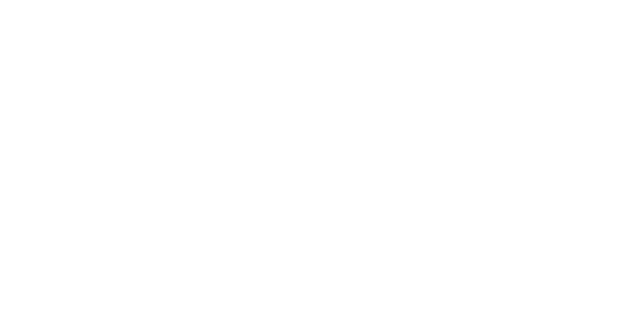
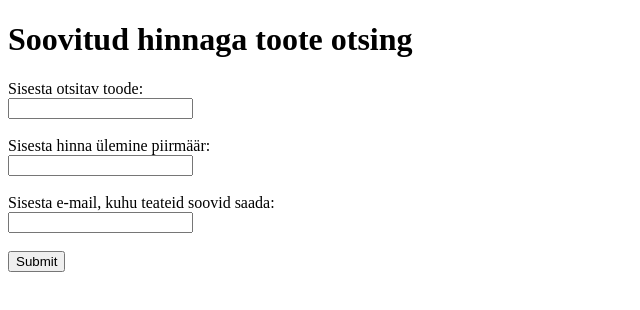
Before and after one commit to joonashendrik/grupitoo, a plain HTML site: page index.html in a window 1280 px wide. Shown: the whole page, without its empty margins (0-640 px from the left). Drawn offline with Linux system fonts and the light colour scheme.

Commit message:
html vorm input väljadega lisatud

```diff
--- a/index.html
+++ b/index.html
@@ -9,7 +9,19 @@
 </head>
 
 <body>
-
+    <h1>Soovitud hinnaga toote otsing</h1>
+    <form>
+        <label for="product">Sisesta otsitav toode: </label><br>
+        <input type="text" id="product" name="product"><br>
+        <br>
+        <label for="hind">Sisesta hinna ülemine piirmäär: </label><br>
+        <input type=number id="hind" name="hind" /><br>
+        <br>
+        <label for="email">Sisesta e-mail, kuhu teateid soovid saada: </label><br>
+        <input type=email id="email" name="email" /><br>
+        <br>
+        <input type="submit" value="Submit">
+    </form>
 </body>
 
 </html>
```
